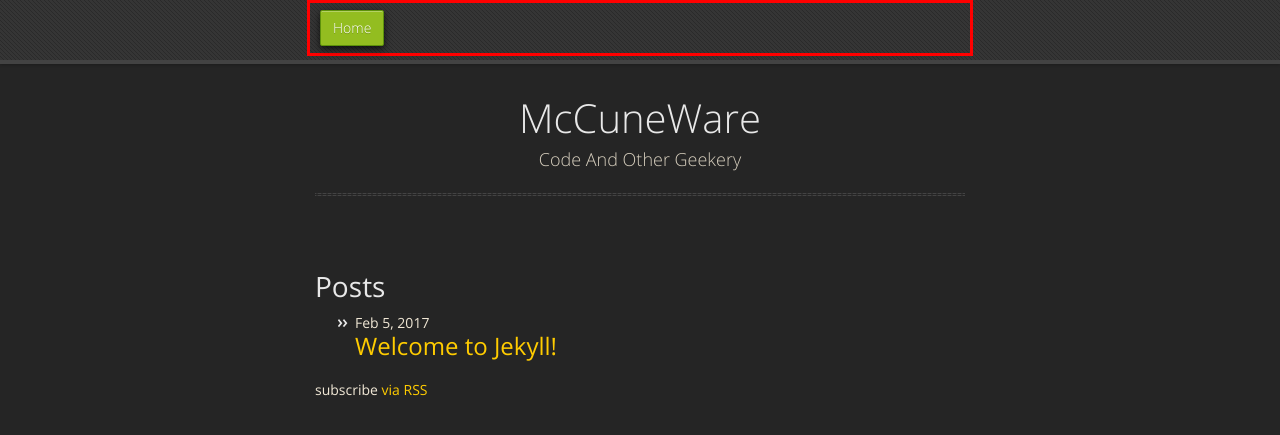
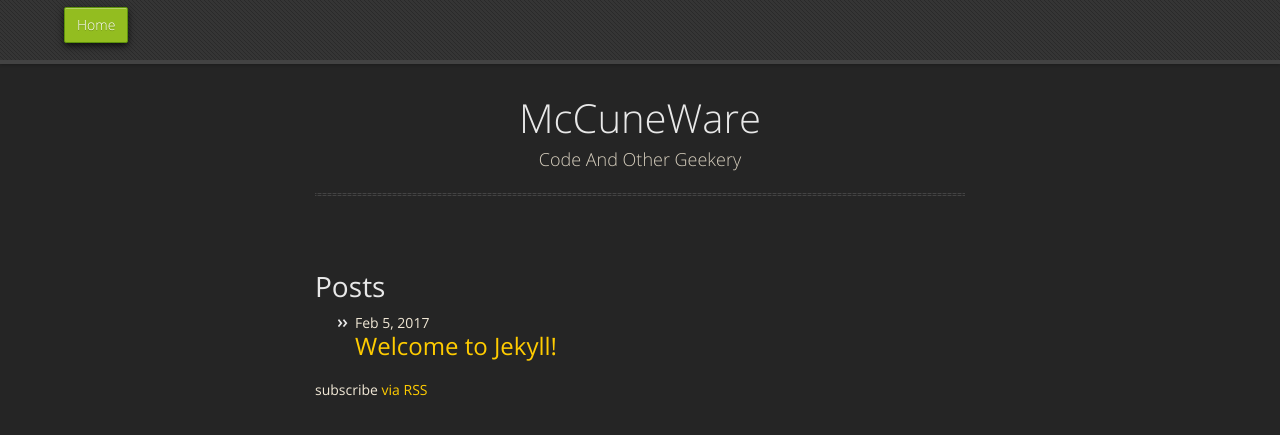
Before and after one commit to mccuneware/mccuneware.github.io, a Jekyll site: the page built from index.md, in a window 1280 px wide. Shown: the top 435 px of the page. Built offline with Jekyll 4.4.1, drawn with Linux system fonts in a browser that asks for light colours; nearby versions of some CDN libraries.

Commit message:
Fixed nav

```diff
--- a/_sass/jekyll-theme-midnight.scss
+++ b/_sass/jekyll-theme-midnight.scss
@@ -172,8 +172,8 @@
 /*     background: blue; */
     /* margin: 6px auto; */
     margin: auto;
-    width: 50%;
-    border: 3px solid red;
+    width: 90%;
+
     li {
       font-family: 'OpenSansLight', "Helvetica Neue", Helvetica, Arial, sans-serif;
       font-weight: normal;
```
